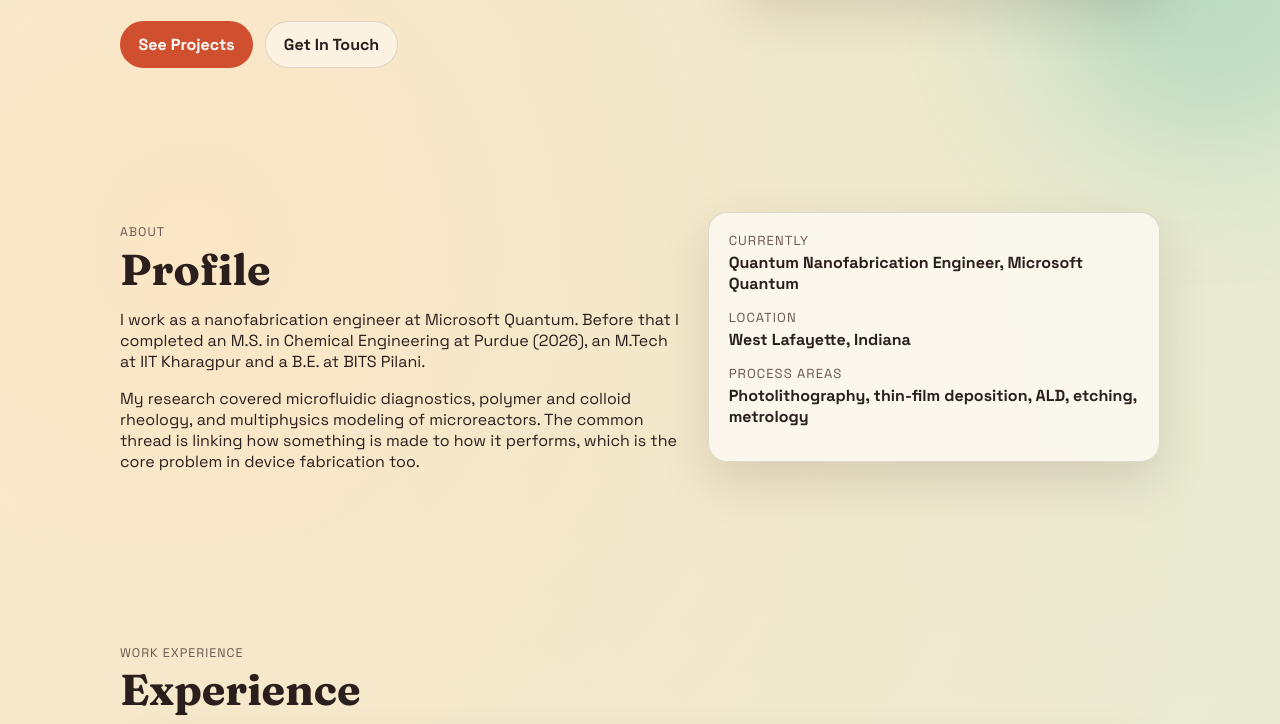
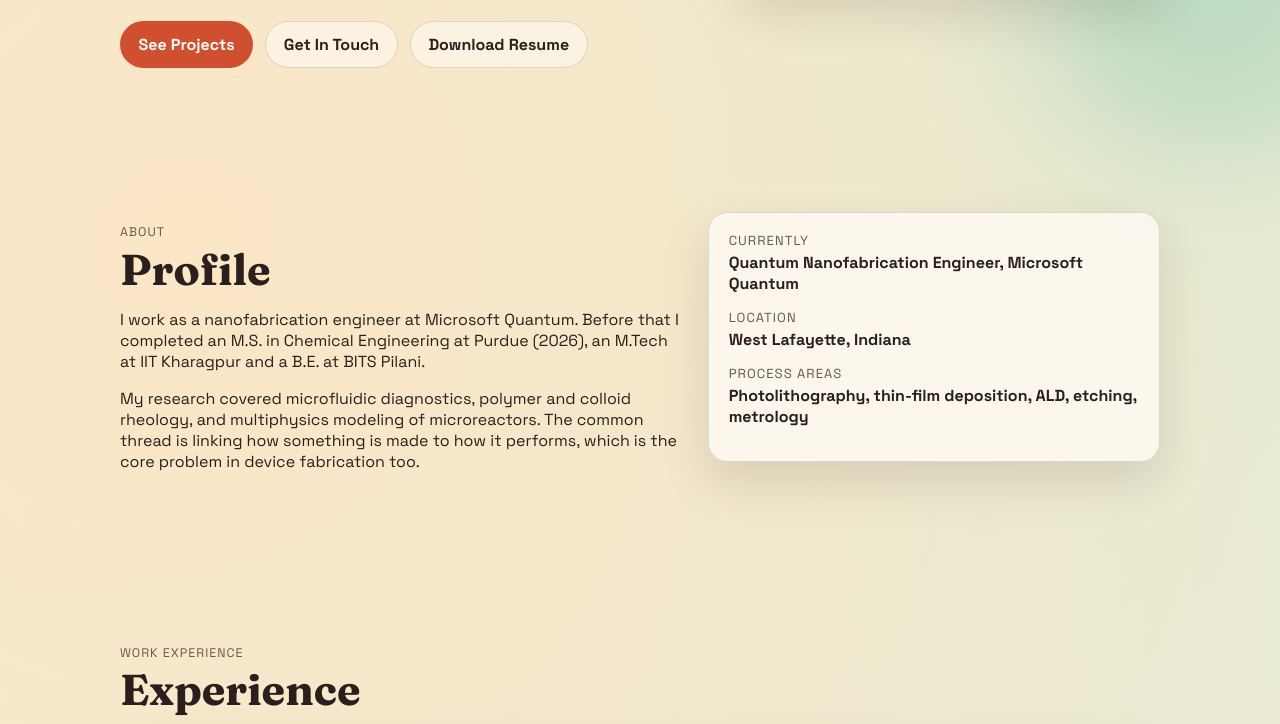
Before and after one commit to rajivsrikar2001-creator/Portfolio, a plain HTML site: page index.html in a window 1280 px wide. Shown: the part 654-1378 px from the top of the page. Drawn offline with Linux system fonts and the light colour scheme.

Commit message:
Add downloadable resume
Co-Authored-By: Claude Opus 5.5 <noreply@anthropic.com>
Claude-Session: https://claude.ai/code/session_016TE6VeoUddiDqpQapgJYNh

```diff
--- a/index.html
+++ b/index.html
@@ -48,6 +48,7 @@
             <div class="hero-actions">
               <a class="btn btn-primary" href="#work">See Projects</a>
               <a class="btn btn-ghost" href="#contact">Get In Touch</a>
+              <a class="btn btn-ghost" href="Rajeev_Medicharla_Resume.pdf" target="_blank" rel="noopener">Download Resume</a>
             </div>
           </div>
           <aside class="hero-visual">
@@ -432,6 +433,7 @@
         <p>Happy to talk about nanofabrication, process development, or research collaborations.</p>
         <div class="hero-actions">
           <a class="btn btn-primary" href="mailto:rajivsrikar2001@gmail.com">Email me</a>
+          <a class="btn btn-ghost" href="Rajeev_Medicharla_Resume.pdf" target="_blank" rel="noopener">Download Resume</a>
           <a class="btn btn-ghost" href="https://linkedin.com/in/rajeev-srikar" target="_blank" rel="noopener noreferrer">LinkedIn</a>
           <a class="btn btn-ghost" href="tel:+17657725764">Call</a>
         </div>
```
Also changed, not shown: 1 other file.
